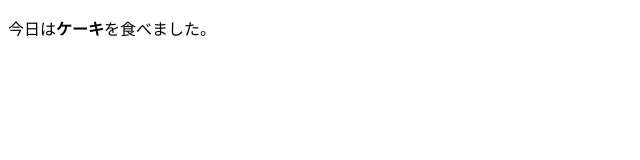
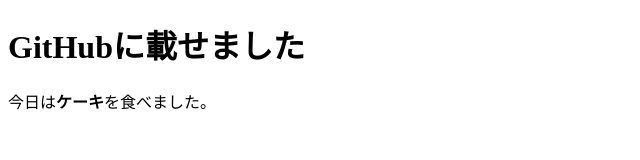
Before and after one commit to cosmosling727-netizen/my-html-practice, a plain HTML site: page index.html in a window 1280 px wide. Shown: the whole page, without its empty margins (0-640 px from the left). Drawn offline with Linux system fonts and the light colour scheme.

Commit message:
Add files via upload

```diff
--- a/index.html
+++ b/index.html
@@ -10,9 +10,11 @@
 
 </head>
 <body>
+    <h1>GitHubに載せました</h1>
     <p>
         今日は<strong>ケーキ</strong>を食べました。
     </p>
 
+
 </body>
 </html>
```
